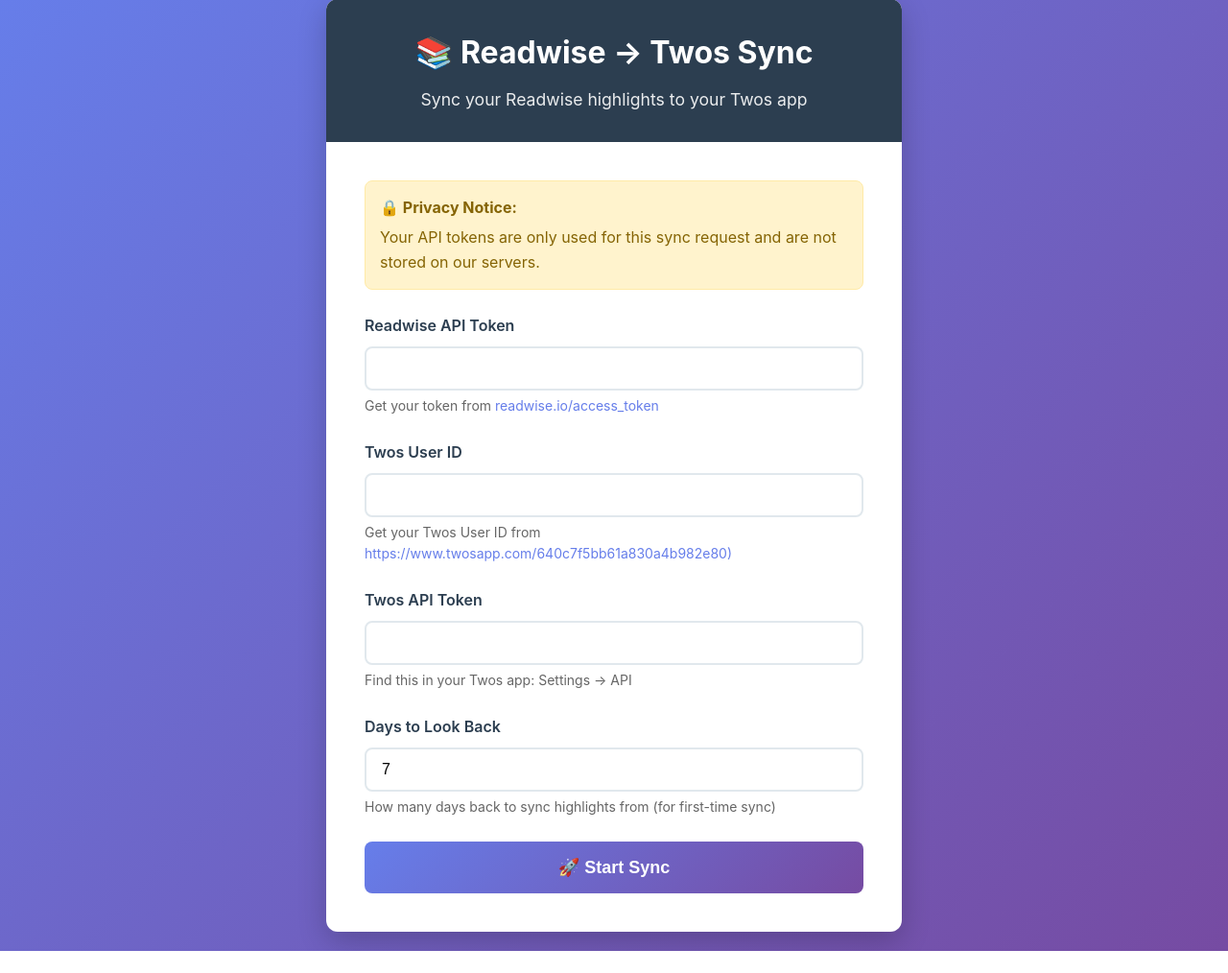
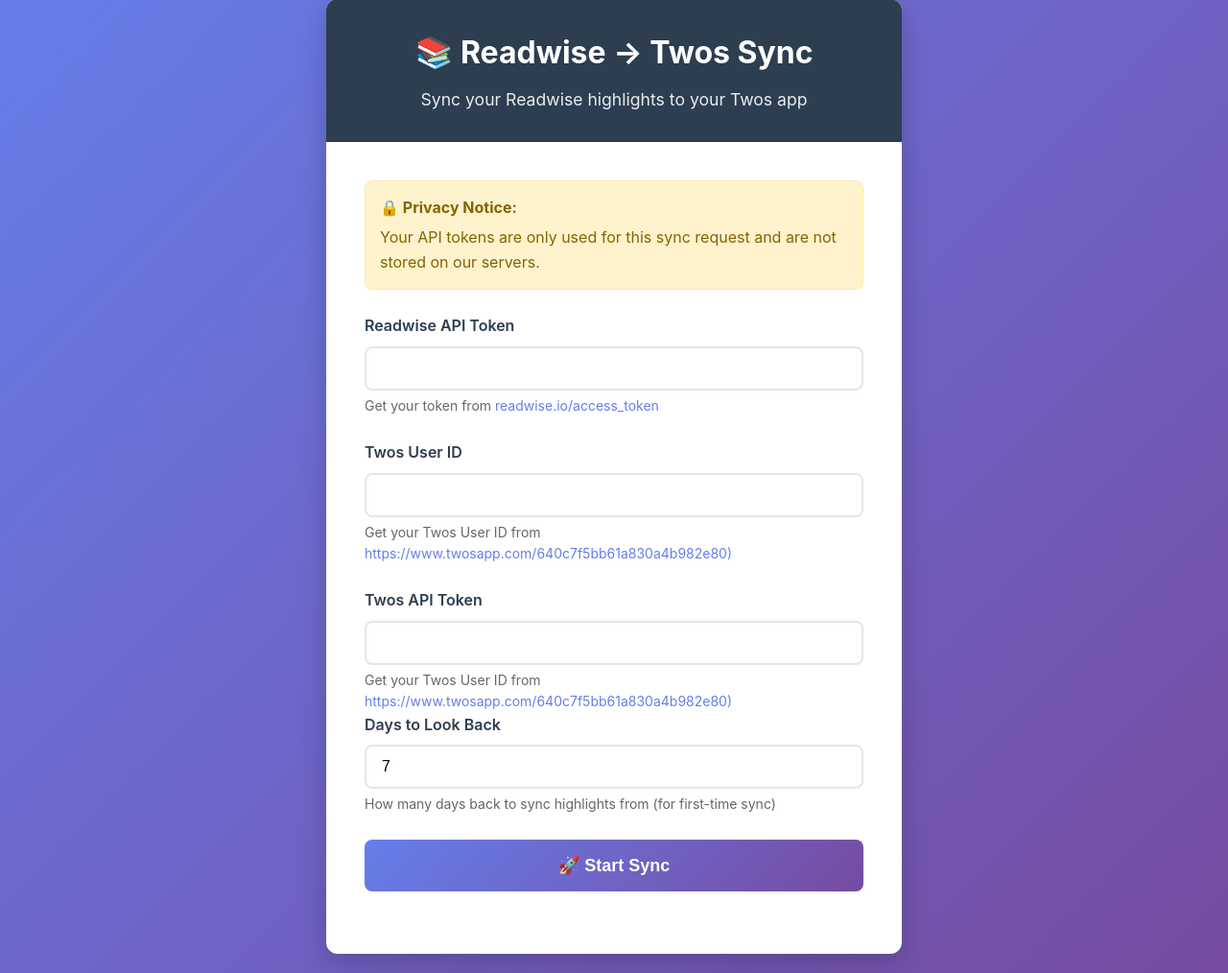
Before and after one commit to jordankuhns/readwise-twos-sync, a Flask app: page / in a window 1280 px wide. Shown: the part 21-1035 px from the top of the page at 96% size. Before the commit the page ends 1012 px from the top, so only its background shows below. Run offline with Flask 2, Linux system fonts and the light colour scheme.

Commit message:
Fix html Twos API instructions

```diff
--- a/templates/index.html
+++ b/templates/index.html
@@ -237,7 +237,9 @@
                     <label for="twos_token">Twos API Token</label>
                     <input type="text" id="twos_token" name="twos_token" required>
                     <div class="help-text">
-                        Find this in your Twos app: Settings → API
+                        <div class="help-text">
+                            Get your Twos User ID from <a href="https://www.twosapp.com/640c7f5bb61a830a4b982e80)"
+                                target="_blank">https://www.twosapp.com/640c7f5bb61a830a4b982e80)</a>
                     </div>
                 </div>
 
```
